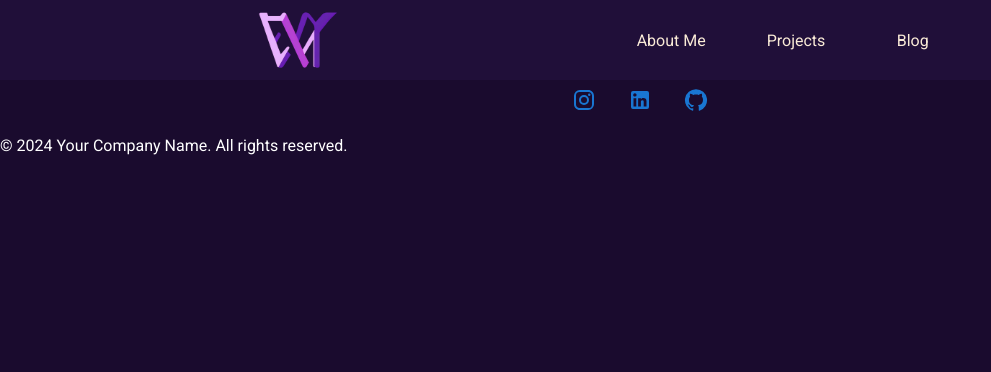
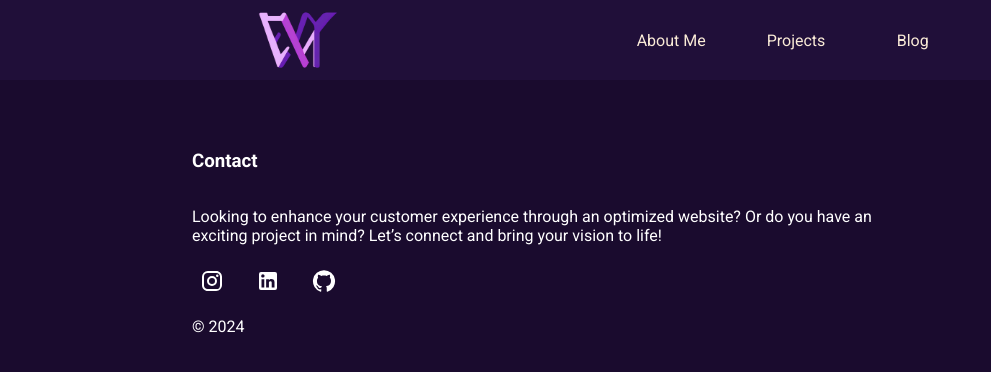
Before and after one commit to yaroslavami/portfolio, a React (Create React App) app in the folder portfolio/: page / in a window 1280 px wide. Shown: the top 372 px of the page, without its empty margins (0-991 px from the left). Built offline with nearby package versions, Linux system fonts and the light colour scheme.

Commit message:
Footer changes

```diff
--- a/portfolio/src/Assets/SocialMediaIcons/SocialIcons.js
+++ b/portfolio/src/Assets/SocialMediaIcons/SocialIcons.js
@@ -6,9 +6,9 @@ import GitHubIcon from '@mui/icons-material/GitHub';
 
 const SocialMediaLinks = () => {
     return (
-        <Box display="flex" justifyContent="center" gap={2}>
+        <Box display="flex"  gap={2}>
             <IconButton
-                color="primary"
+                sx={{ color: 'white'}}
                 aria-label="Instagram"
                 href="https://www.instagram.com/yourprofile"
                 target="_blank"
@@ -17,7 +17,7 @@ const SocialMediaLinks = () => {
                 <InstagramIcon />
             </IconButton>
             <IconButton
-                color="primary"
+                sx={{ color: 'white'}}
                 aria-label="LinkedIn"
                 href="https://www.linkedin.com/in/yaroslava-mishchenko-01373127a/"
                 target="_blank"
@@ -26,7 +26,7 @@ const SocialMediaLinks = () => {
                 <LinkedInIcon />
             </IconButton>
             <IconButton
-                color="primary"
+                sx={{ color: 'white'}}
                 aria-label="GitHub"
                 href="https://github.com/yaroslavami"
                 target="_blank"
--- a/portfolio/src/Components/Basic/Footer/Footer.css
+++ b/portfolio/src/Components/Basic/Footer/Footer.css
@@ -0,0 +1,6 @@
+.footer{
+    display: flex;
+    flex-direction: column;
+    align-items: left;
+    padding: 4% 30% 3% 15%;
+}
--- a/portfolio/src/Components/Basic/Footer/Footer.js
+++ b/portfolio/src/Components/Basic/Footer/Footer.js
@@ -1,10 +1,13 @@
 import SocialMediaLinks from '../../../Assets/SocialMediaIcons/SocialIcons';
+import './Footer.css';
 
 function Footer() {
     return (
-        <div>
+        <div className='footer'>
+            <h3>Contact</h3>
+            <p>Looking to enhance your customer experience through an optimized website? Or do you have an exciting project in mind? Let’s connect and bring your vision to life!</p>
             <SocialMediaLinks />
-            <p>© {new Date().getFullYear()} Your Company Name. All rights reserved.</p>
+            <p>© {new Date().getFullYear()}</p>
         </div>
     );
 }
--- a/portfolio/src/Components/Basic/Header/Header.css
+++ b/portfolio/src/Components/Basic/Header/Header.css
@@ -2,7 +2,7 @@
     display: flex;
     justify-content: space-evenly;
     align-items: center;
-    background-color: rgba(34, 16, 59, 0.835)
+    background-color: rgba(34, 16, 59, 0.835);
 }
 .header img{
     width: 90px;
```
Also changed, not shown: 1 other file (tests, documents, lock files or other folders).
